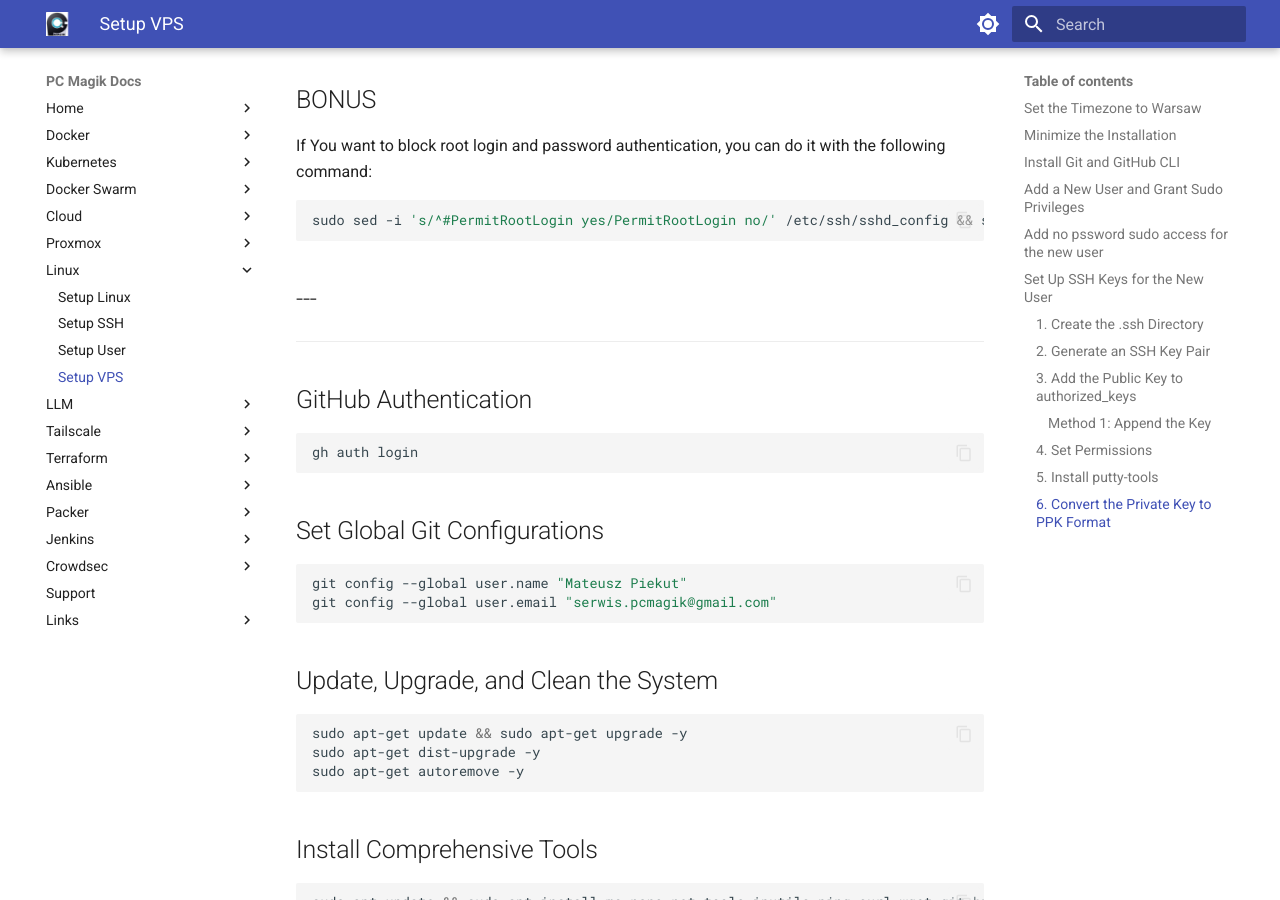
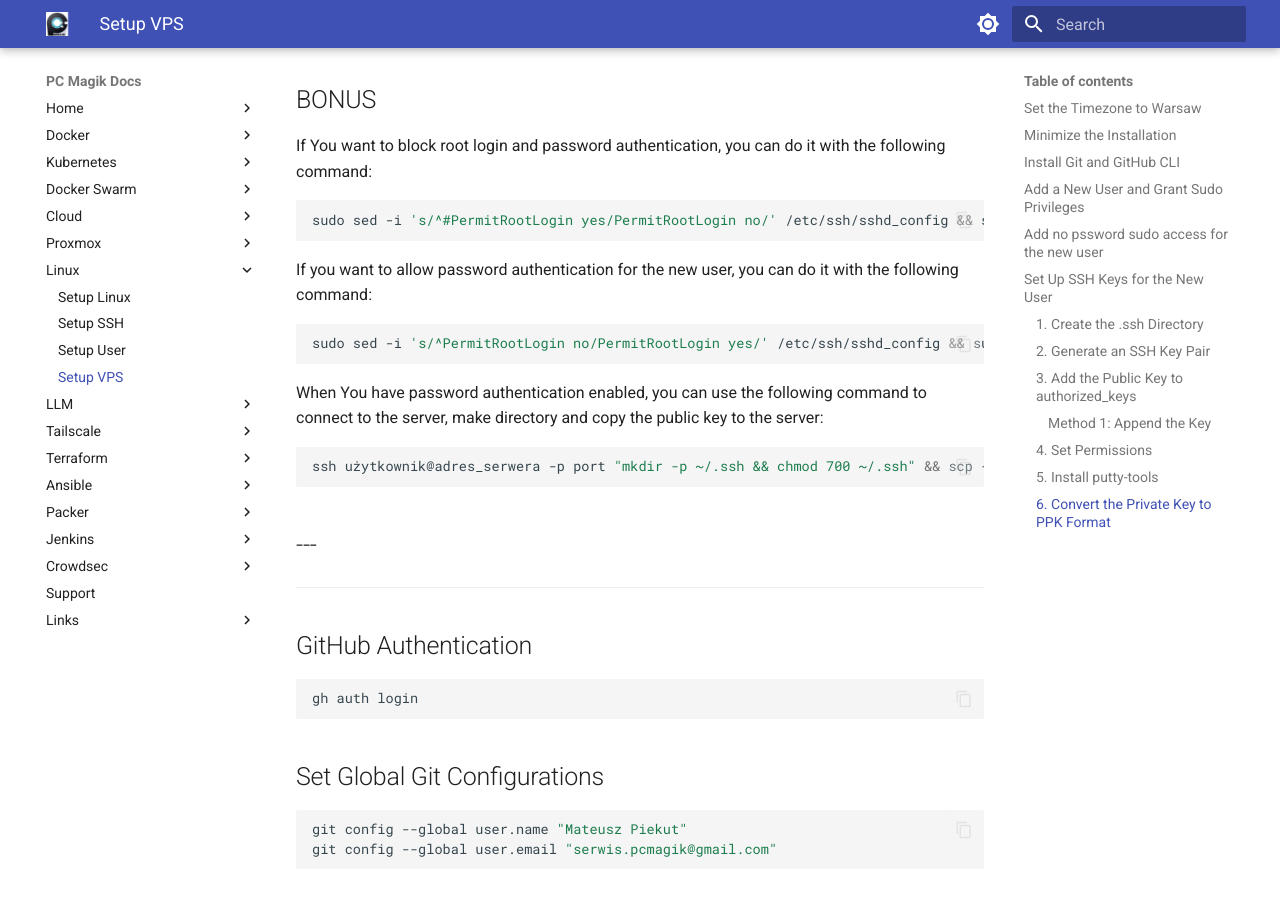
Before and after one commit to pcmagik/pcmagik.github.io, an MkDocs documentation site: the page built from docs/setup_vps.md, in a window 1280 px wide and 900 px high, scrolled down 2927 px. Built offline with MkDocs 1.6.1 and Material for MkDocs 9.7.7, drawn with Linux system fonts in a browser that asks for light colours.

Commit message:
Add instructions for enabling password authentication and copying SSH keys in VPS setup documentation

````diff
--- a/docs/setup_vps.md
+++ b/docs/setup_vps.md
@@ -115,7 +115,14 @@
 ```bash
 sudo sed -i 's/^#PermitRootLogin yes/PermitRootLogin no/' /etc/ssh/sshd_config && sudo sed -i 's/^PasswordAuthentication yes/PasswordAuthentication no/' /etc/ssh/sshd_config && sudo systemctl restart sshd
 ```
-
+If you want to allow password authentication for the new user, you can do it with the following command:
+```bash
+sudo sed -i 's/^PermitRootLogin no/PermitRootLogin yes/' /etc/ssh/sshd_config && sudo sed -i 's/^PasswordAuthentication no/PasswordAuthentication yes/' /etc/ssh/sshd_config && sudo systemctl restart sshd
+```
+When You have password authentication enabled, you can use the following command to connect to the server, make directory and copy the public key to the server:
+```bash
+ssh użytkownik@adres_serwera -p port "mkdir -p ~/.ssh && chmod 700 ~/.ssh" && scp -P port ~/.ssh/lokalizacja/klucz.pub użytkownik@adres_serwera:~/.ssh/authorized_keys
+```
 
 ---
 ---
````
